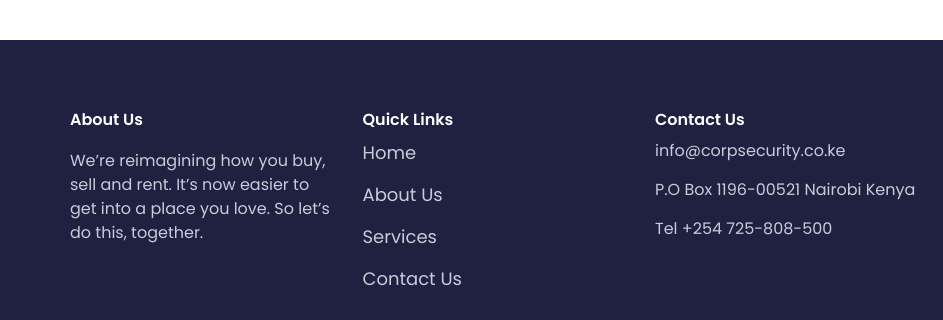
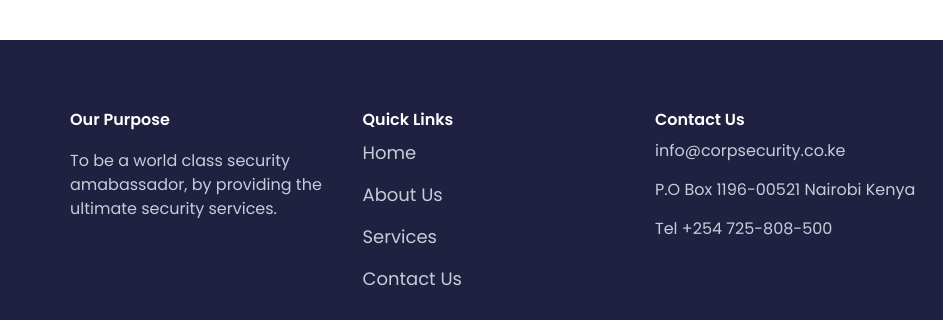
Before and after one commit to codebr3ak/corp-upgrade, a plain HTML site: page about-us.html in a window 1280 px wide. Shown: the part 1537-1857 px from the top of the page, 0-943 px from the left. Drawn offline with Linux system fonts and the light colour scheme; a web font is replaced by a local one.

Commit message:
few changes

```diff
--- a/about-us.html
+++ b/about-us.html
@@ -177,10 +177,10 @@
                         <div class="col-lg-3 col-md-3 col-sm-6 col-xs-12">
                             <div class="wrapper">
                                 <div class="content">
-                                    <h2>About Us</h2>
-                                    <p>We’re reimagining how you buy, sell and
-                                    rent. It’s now easier to get into a place you
-                                    love. So let’s do this, together.</p>
+                                    <h2>Our purpose</h2>
+                                    <p>To be a world class security amabassador, by providing
+                                        the ultimate security services.
+                                    </p>
                                 </div>
                             </div>
                         </div>
```
Also changed, not shown: contact-us.html (+4 -4 lines), index.html (+4 -4 lines), services.html (+4 -4 lines).
